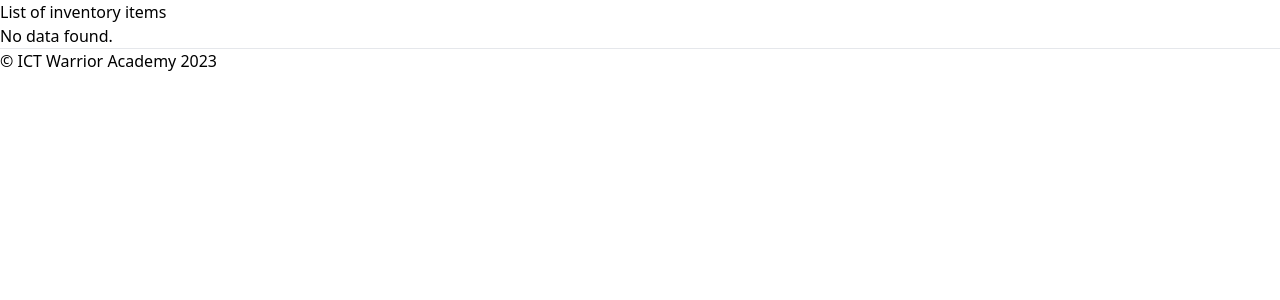
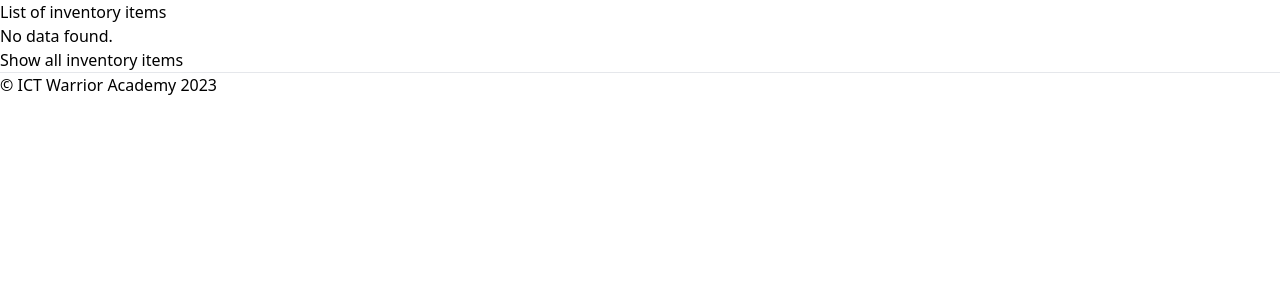
Before and after one commit to PanteraLX/iwa-inventory, a Django app: page / in a window 1280 px wide. Shown: the part 72-372 px from the top of the page. Run offline with Django 4.2, Linux system fonts and the light colour scheme; data that the repository does not hold is empty; some libraries are stand-ins or nearby versions.

Commit message:
Unarchive and archive buttons

```diff
--- a/app/templates/app/home.html
+++ b/app/templates/app/home.html
@@ -19,13 +19,20 @@ Home
     <td>{{ inventory_item.quantity }}</td>
     <td>{{ inventory_item.position }}</td>
     <td>{{ inventory_item.producer }}</td>
+    <td>{{ inventory_item.active }}</td>
     {% if inventory_item.image %}
         <td><img src="{{ recipe.image.url }}" alt="{{ recipe.name }}" width="100" height="100"></td>
     {% else %}
         <td>No image</td>
     {% endif %}
+    <!-- Button to unarchive an item, i.e. to change its 'active' attribute to True. Button only shows, when 'active' attribute is set to False. -->
+    {% if not inventory_item.active %}
+        <td><a href="{% url 'unarchive_inventory_item' inventory_item.id %}">Unarchive</a></td>
+    {% endif %}
     <!-- Button to change the 'quantity' variable of the given inventory item to 0-->
-    <td><a href="{% url 'archive_inventory_item' inventory_item.id %}">Delete</a></td>
+    {% if inventory_item.active %}
+    <td><a href="{% url 'archive_inventory_item' inventory_item.id %}">Archive</a></td>
+    {% endif %}
 </tr>
 {% endfor %}
 </tbody>
@@ -33,4 +40,6 @@ Home
 {% else %}
     <p>No data found.</p>
 {% endif %}
+<!-- Button to show the complete list of inventory items, including the items whose 'active' variable is set to False -->
+<a href="{% url 'complete_inventory_items_list' %}">Show all inventory items</a>
 {% endblock %}
--- a/app/templates/app/layout.html
+++ b/app/templates/app/layout.html
@@ -14,7 +14,7 @@
 
     <nav class="bg-white border-gray-200 px-2 sm:px-4 py-2.5 dark:bg-gray-900">
         <div class="container flex flex-wrap items-center justify-between mx-auto">
-          <a href="https://flowbite.com/" class="flex items-center">
+          <a href="{% url 'home' %}" class="flex items-center">
               <span class="self-center text-xl font-semibold whitespace-nowrap dark:text-white">IWA Inventory</span>
           </a>
           <button data-collapse-toggle="navbar-default" type="button" class="inline-flex items-center p-2 ml-3 text-sm text-gray-500 rounded-lg md:hidden hover:bg-gray-100 focus:outline-none focus:ring-2 focus:ring-gray-200 dark:text-gray-400 dark:hover:bg-gray-700 dark:focus:ring-gray-600" aria-controls="navbar-default" aria-expanded="false">
--- a/app/urls.py
+++ b/app/urls.py
@@ -2,14 +2,22 @@ from django.urls import path
 from app import views
 from app.models import InventoryItem
 
-inventory_items_list = views.InventoryItemListView.as_view(
-    queryset=InventoryItem.objects.all()[:5],
+active_inventory_items_list = views.InventoryItemListView.as_view(
+    queryset=InventoryItem.objects.active()[:5],
+    context_object_name='inventory_items_list',
+    template_name='app/home.html',
+)
+
+complete_inventory_items_list = views.InventoryItemListView.as_view(
+    queryset=InventoryItem.objects.all(),
     context_object_name='inventory_items_list',
     template_name='app/home.html',
 )
 
 urlpatterns = [
-    path('', inventory_items_list, name='home'),
+    path('', active_inventory_items_list, name='home'),
     path('create_inventory_item/', views.create_inventory_item, name='create_inventory_item'),
     path('archive/<int:id>/', views.inventory_item_archive, name='archive_inventory_item'),
+    path('unarchive/<int:id>/', views.inventory_item_unarchive, name='unarchive_inventory_item'),
+    path('complete/', complete_inventory_items_list, name='complete_inventory_items_list'),
 ]
--- a/app/views.py
+++ b/app/views.py
@@ -11,6 +11,14 @@ def inventory_item_archive(request, id):
     inventory_item.active = False
     inventory_item.save()
     return redirect('home')
+
+# Switching the 'active' variable of an InventoryItem instance to True
+
+def inventory_item_unarchive(request, id):
+    inventory_item = InventoryItem.objects.get(id=id)
+    inventory_item.active = True
+    inventory_item.save()
+    return redirect('complete_inventory_items_list')
 
 # A list view of all the InventoryItems
 
```
